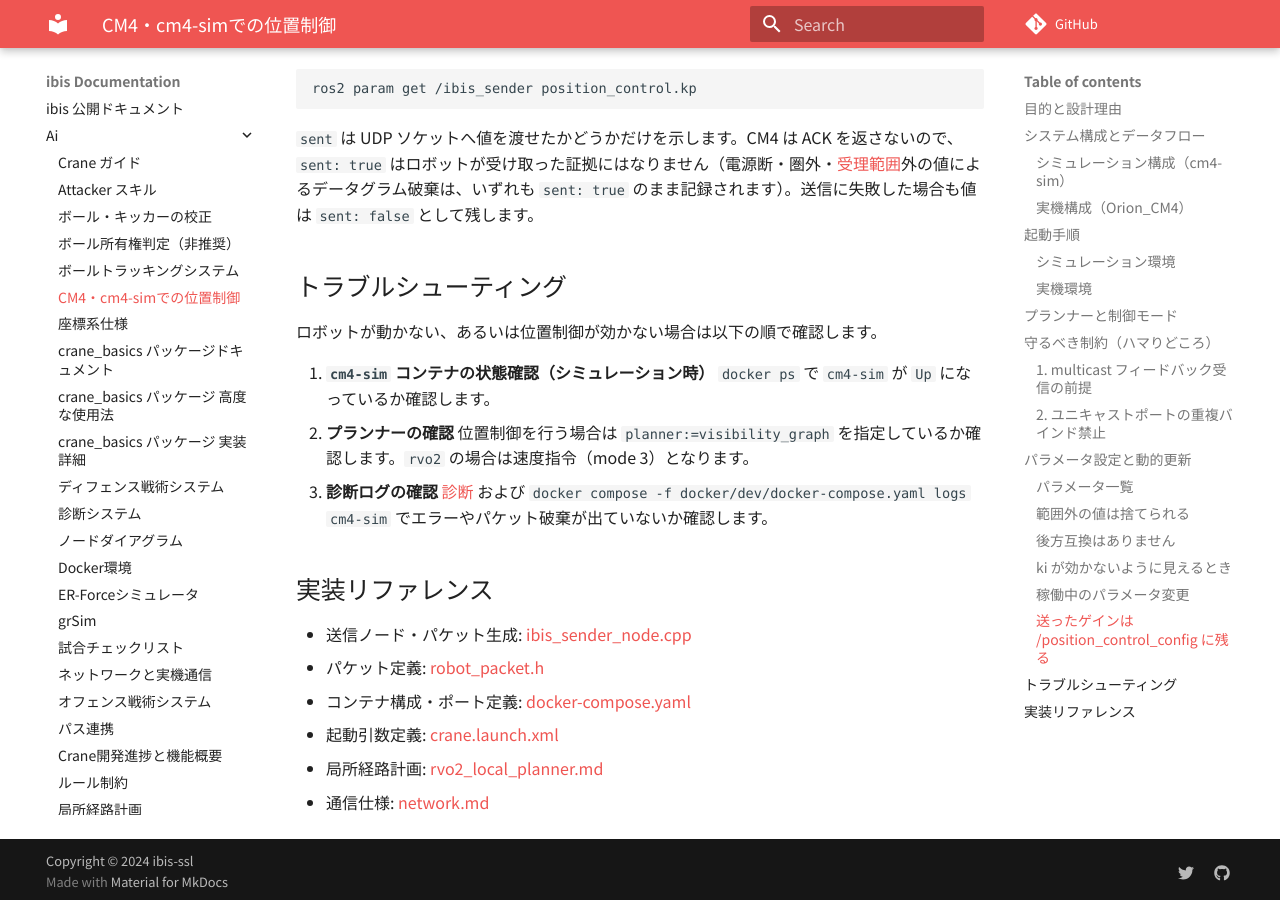
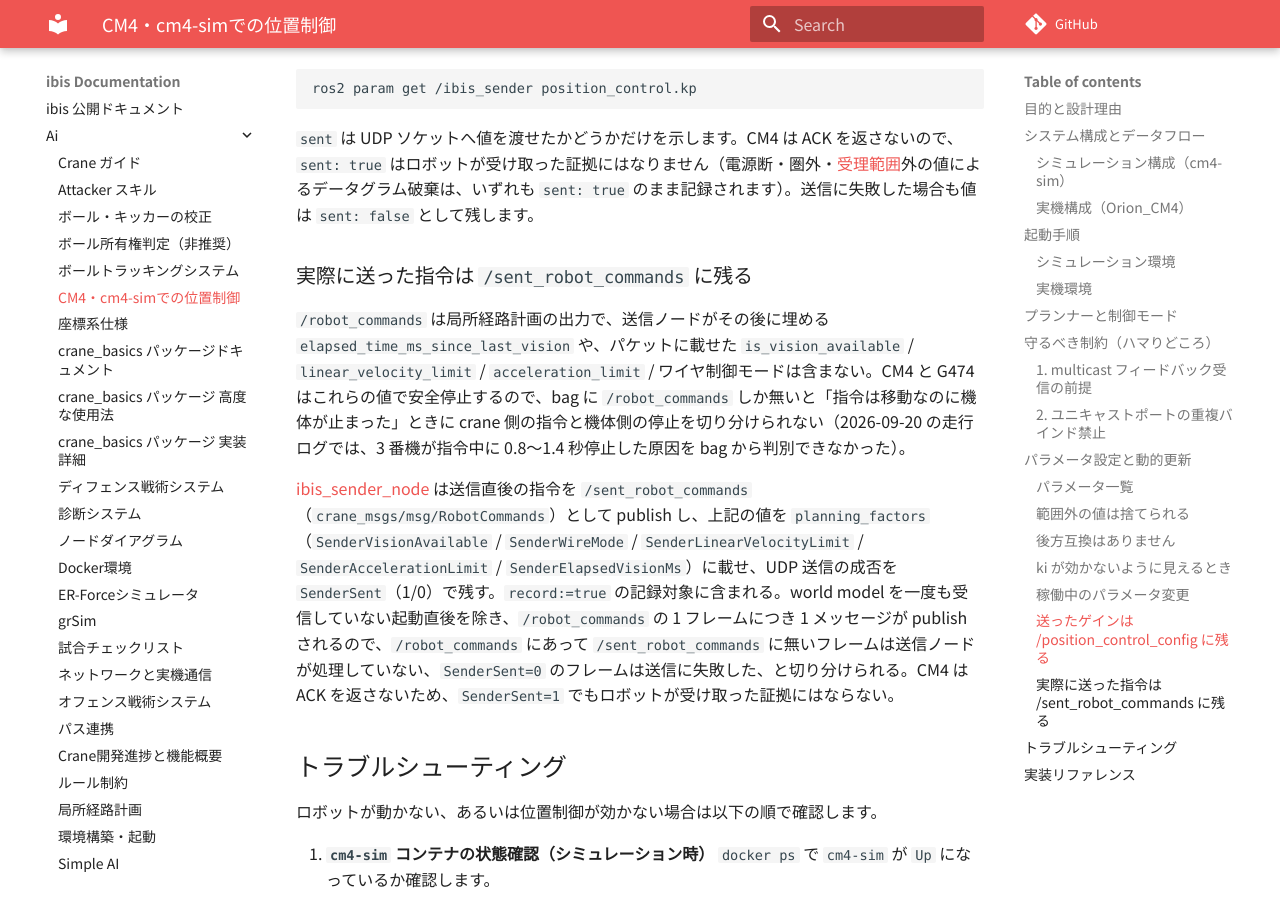
Before and after one commit to ibis-ssl/ibis_documentation, an MkDocs documentation site: the page built from docs/ai/cm4_position_control.md, in a window 1280 px wide and 900 px high, scrolled down 5596 px. Built offline with MkDocs 1.6.1 and Material for MkDocs 9.7.7, drawn with Linux system fonts in a browser that asks for light colours; nearby versions of some CDN libraries; some web fonts are replaced; comment, search, counter and statistics services are not loaded.

Commit message:
🔄 synced local 'docs/ai' with remote 'docs'

```diff
--- a/docs/ai/cm4_position_control.md
+++ b/docs/ai/cm4_position_control.md
@@ -176,6 +176,12 @@ ros2 param get /ibis_sender position_control.kp
 
 `sent` は UDP ソケットへ値を渡せたかどうかだけを示します。CM4 は ACK を返さないので、`sent: true` はロボットが受け取った証拠にはなりません（電源断・圏外・[受理範囲](#範囲外の値は捨てられる)外の値によるデータグラム破棄は、いずれも `sent: true` のまま記録されます）。送信に失敗した場合も値は `sent: false` として残します。
 
+### 実際に送った指令は `/sent_robot_commands` に残る
+
+`/robot_commands` は局所経路計画の出力で、送信ノードがその後に埋める `elapsed_time_ms_since_last_vision` や、パケットに載せた `is_vision_available` / `linear_velocity_limit` / `acceleration_limit` / ワイヤ制御モードは含まない。CM4 と G474 はこれらの値で安全停止するので、bag に `/robot_commands` しか無いと「指令は移動なのに機体が止まった」ときに crane 側の指令と機体側の停止を切り分けられない（2026-09-20 の走行ログでは、3 番機が指令中に 0.8〜1.4 秒停止した原因を bag から判別できなかった）。
+
+[ibis_sender_node](https://github.com/ibis-ssl/crane/blob/develop/crane_sender/src/ibis_sender_node.cpp) は送信直後の指令を `/sent_robot_commands`（`crane_msgs/msg/RobotCommands`）として publish し、上記の値を `planning_factors`（`SenderVisionAvailable` / `SenderWireMode` / `SenderLinearVelocityLimit` / `SenderAccelerationLimit` / `SenderElapsedVisionMs`）に載せ、UDP 送信の成否を `SenderSent`（1/0）で残す。`record:=true` の記録対象に含まれる。world model を一度も受信していない起動直後を除き、`/robot_commands` の 1 フレームにつき 1 メッセージが publish されるので、`/robot_commands` にあって `/sent_robot_commands` に無いフレームは送信ノードが処理していない、`SenderSent=0` のフレームは送信に失敗した、と切り分けられる。CM4 は ACK を返さないため、`SenderSent=1` でもロボットが受け取った証拠にはならない。
+
 ## トラブルシューティング
 
 ロボットが動かない、あるいは位置制御が効かない場合は以下の順で確認します。
```
